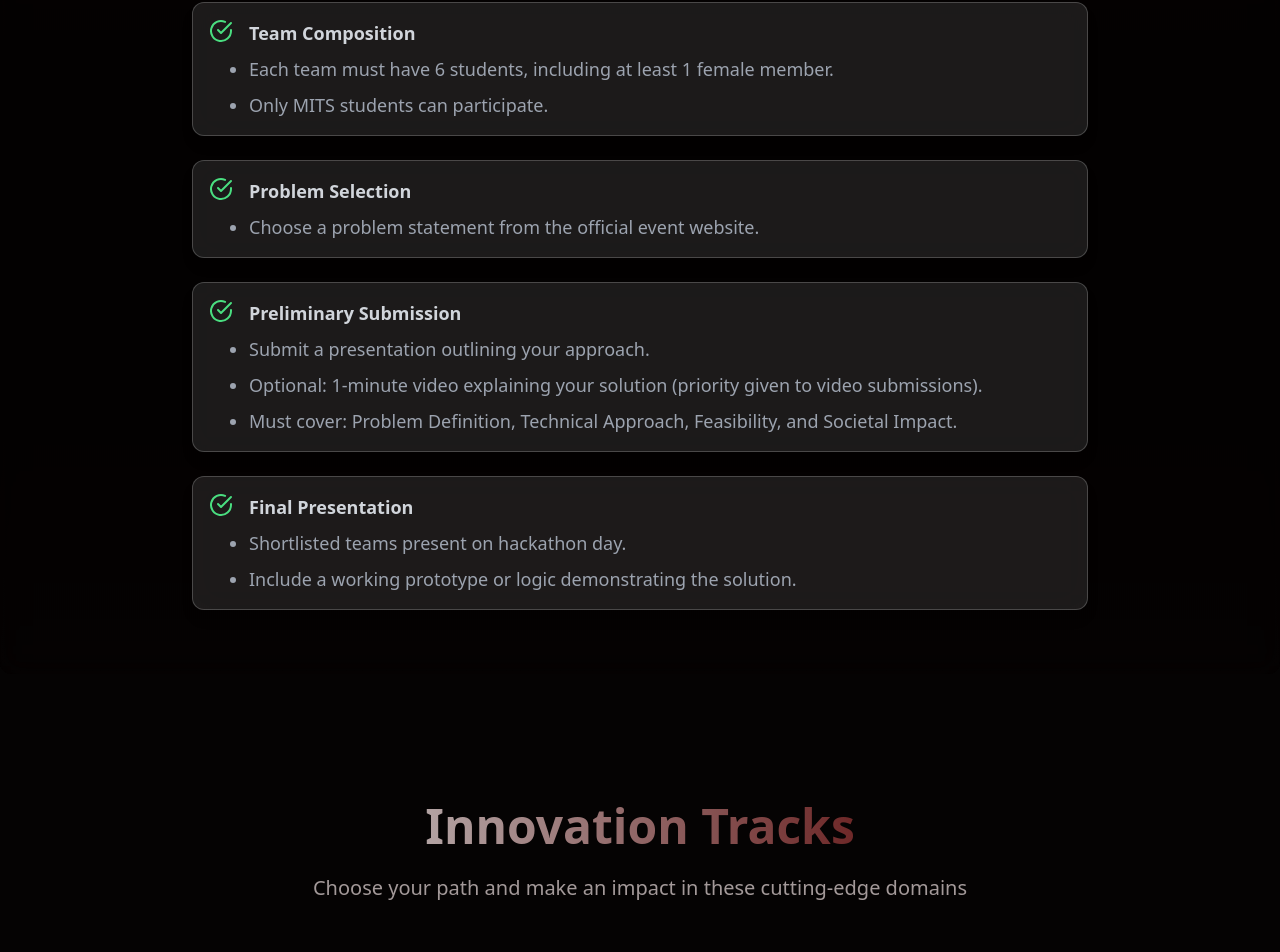
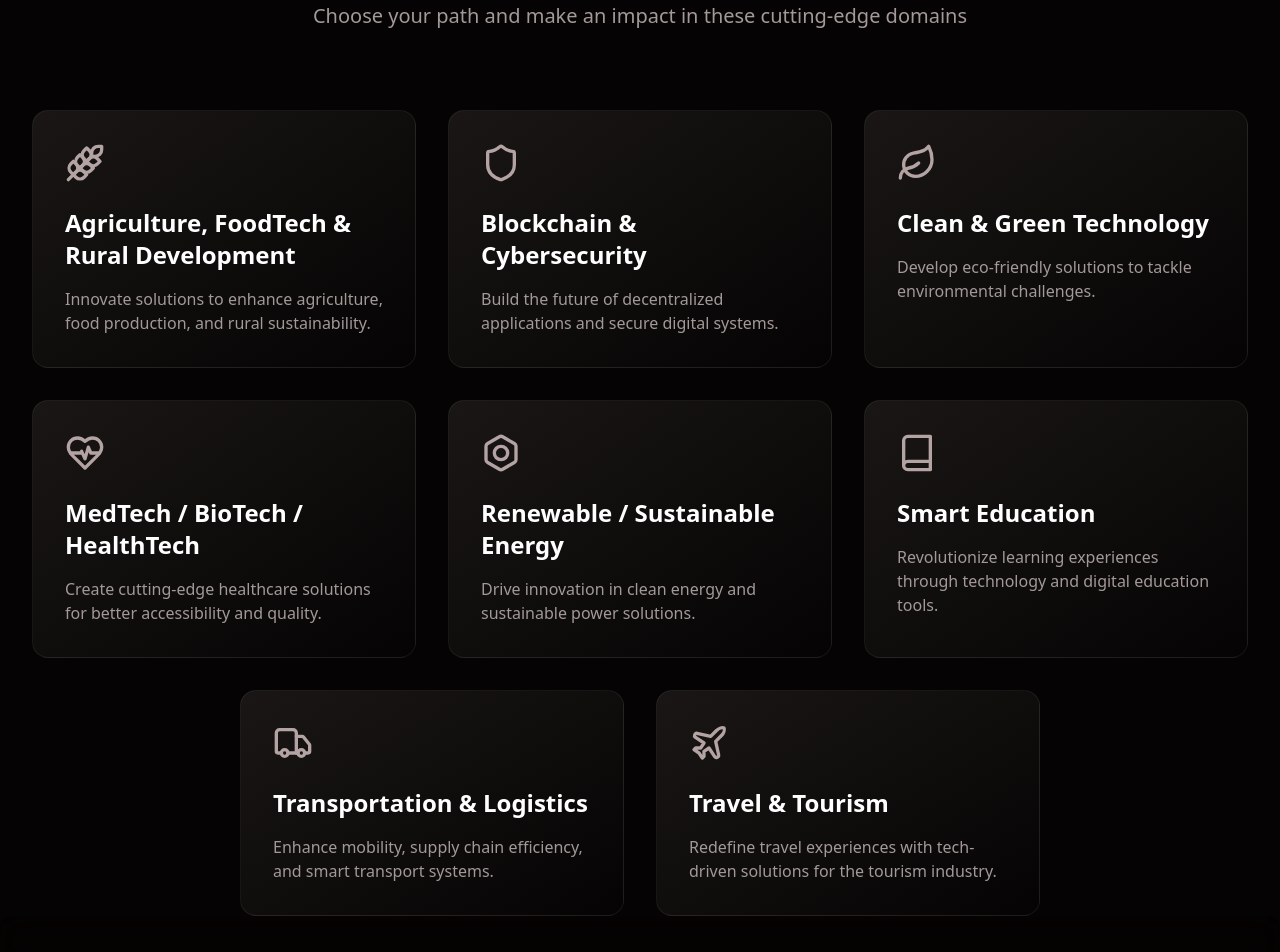
Before and after one commit to ayushmanlakshkar/CODE-COALESCENCE, a React (Vite) app: page / in a window 1280 px wide. Shown: the part 1820-2772 px from the top of the page. Built offline with nearby package versions, Linux system fonts and the light colour scheme.

Commit message:
updated the website

```diff
--- a/index.html
+++ b/index.html
@@ -2,7 +2,7 @@
 <html lang="en">
   <head>
     <meta charset="UTF-8" />
-    <link rel="icon" type="image/svg+xml" href="/vite.svg" />
+    <link rel="icon" type="image/svg+xml" href="/src/assets/logo.png" />
     <meta name="viewport" content="width=device-width, initial-scale=1.0" />
     <title>CODE COALESCENCE</title>
   </head>
--- a/package.json
+++ b/package.json
@@ -13,7 +13,8 @@
     "framer-motion": "^12.4.3",
     "lucide-react": "^0.344.0",
     "react": "^18.3.1",
-    "react-dom": "^18.3.1"
+    "react-dom": "^18.3.1",
+    "react-intersection-observer": "^9.15.1"
   },
   "devDependencies": {
     "@eslint/js": "^9.9.1",
--- a/src/App.tsx
+++ b/src/App.tsx
@@ -7,7 +7,7 @@ import TracksSection from './components/TracksSection';
 // import SponsorSection from './components/SponsorSection';
 import FaqSection from './components/FaqSection';
 // import ContactSection from './components/ContactSection';
-import Footer from './components/Footer';
+// import Footer from './components/Footer';
 import { TimelineSection } from './components/TimelineSection';
 import Navbar from './components/Navbar';
 import background from './assets/background.png';
@@ -70,13 +70,15 @@ function App() {
       {/* About Section */}
       <AboutSection />
 
+      {/* Tracks Section */}
+      <TracksSection />
+
       {/* guidelines */}
       <Guidelines/>
 
       {/* Timeline Section */}
-      {/* <TimelineSection /> */}
-      {/* Tracks Section */}
-      <TracksSection />
+      <TimelineSection />
+
 
       {/* Sponsors Section */}
       {/* <SponsorSection/> */}
--- a/src/components/Guidelines.tsx
+++ b/src/components/Guidelines.tsx
@@ -1,14 +1,39 @@
 import { CheckCircle } from "lucide-react";
-import { motion } from "framer-motion";
+import { motion, useAnimation } from "framer-motion";
+import { useEffect } from "react";
+import { useInView } from "react-intersection-observer";
 
 export default function HackathonGuidelines() {
+  const controls = useAnimation();
+  const { ref, inView } = useInView({ threshold: 0.2 });
+
+  useEffect(() => {
+    if (inView) {
+      controls.start("visible");
+    } else {
+      controls.start("hidden");
+    }
+  }, [inView, controls]);
+
   return (
-    <section className="relative bg-gradient-to-b from-surface-dark via-black to-surface-dark text-white py-16 px-6 lg:px-24">
+    <section
+      ref={ref}
+      id="guidelines"
+      className="relative bg-gradient-to-b from-surface-dark via-black to-surface-dark text-white py-16 pt-32 px-6 lg:px-24"
+    >
       {/* Background Overlay */}
       <div className="absolute inset-0 bg-surface-dark/60 backdrop-blur-md z-0 rounded-xl" />
 
       {/* Content Container */}
-      <div className="relative z-10 max-w-4xl mx-auto text-center">
+      <motion.div
+        className="relative z-10 max-w-4xl mx-auto text-center"
+        initial="hidden"
+        animate={controls}
+        variants={{
+          hidden: { opacity: 0, y: 50 },
+          visible: { opacity: 1, y: 0, transition: { duration: 0.8 } },
+        }}
+      >
         <div className="flex gap-3 text-5xl font-bold text-center justify-center items-center mb-5">
           🚀
           <span className="flex gap-4 bg-gradient-to-r from-primary to-secondary text-transparent bg-clip-text">
@@ -25,23 +50,26 @@ export default function HackathonGuidelines() {
             <GuidelineCard key={index} guideline={guideline} index={index} />
           ))}
         </ul>
-      </div>
+      </motion.div>
     </section>
   );
 }
 
-// Guideline Card (Always Expanded)
+// Guideline Card (Repeats Every Time on Scroll)
 interface Guideline {
   point: string;
   subPoints: string[];
 }
 
 function GuidelineCard({ guideline, index }: { guideline: Guideline; index: number }) {
+  const { ref, inView } = useInView({ threshold: 0.2 });
+
   return (
     <motion.li
+      ref={ref}
       key={index}
       initial={{ opacity: 0, x: -20 }}
-      animate={{ opacity: 1, x: 0 }}
+      animate={inView ? { opacity: 1, x: 0 } : { opacity: 0, x: -20 }}
       transition={{ delay: index * 0.2, duration: 0.5 }}
       className="p-4 bg-white/10 backdrop-blur-lg rounded-xl border border-white/20 shadow-lg"
     >
@@ -50,11 +78,11 @@ function GuidelineCard({ guideline, index }: { guideline: Guideline; index: numb
         <span className="text-gray-300 font-semibold">{guideline.point}</span>
       </div>
 
-      {/* Subpoints are always visible */}
+      {/* Subpoints Animation */}
       {guideline.subPoints.length > 0 && (
         <motion.ul
           initial={{ opacity: 0, y: -10 }}
-          animate={{ opacity: 1, y: 0 }}
+          animate={inView ? { opacity: 1, y: 0 } : { opacity: 0, y: -10 }}
           transition={{ duration: 0.5, ease: "easeInOut" }}
           className="mt-2 ml-10 space-y-2 text-gray-400 list-disc md:ml-10"
         >
--- a/src/components/TimelineSection.tsx
+++ b/src/components/TimelineSection.tsx
@@ -1,18 +1,18 @@
-import { Clock } from "lucide-react";
+// import { Clock } from "lucide-react";
 import timeline from '../assets/timeline.png'
 
 export const TimelineSection = () => (
-    <section id="timeline" className="py-32 relative">
+    <section id="timeline" className="pt-32 relative">
         <div className="absolute inset-0 bg-gradient-to-b from-black via-black/95 to-black" />
         <div className="max-w-7xl mx-auto px-4 relative">
-          <div className="text-center flex justify-center">
+          {/* <div className="text-center flex justify-center">
             <h2 className="text-5xl font-bold mb-6">
               <span className="flex gap-4 bg-gradient-to-r from-primary to-secondary text-transparent bg-clip-text">
                 Timeline
                 <Clock className="w-12 h-12 text-primary mx-auto" />
               </span>
             </h2>
-          </div>
+          </div> */}
           <div className='w-full justify-center flex md:px-20'>
             <img className=' w-full md:w-8/12' src={timeline} />
           </div>
--- a/src/components/TracksSection.tsx
+++ b/src/components/TracksSection.tsx
@@ -1,41 +1,51 @@
-import { Brain, Cpu, Heart, Leaf, Shield, Zap } from 'lucide-react'
-import React from 'react'
+import { Bolt, Book, HeartPulse, Leaf, Plane, Shield, Truck, Wheat } from 'lucide-react'
 
 function TracksSection() {
   const tracks = [
     {
-      icon: Brain,
-      title: 'AI/ML',
-      description: 'Push the boundaries of artificial intelligence and machine learning.'
+      icon: Wheat,
+      title: 'Agriculture, FoodTech & Rural Development',
+      description: 'Innovate solutions to enhance agriculture, food production, and rural sustainability.'
     },
     {
       icon: Shield,
       title: 'Blockchain & Cybersecurity',
-      description: 'Build the future of decentralized applications and blockchain tech.'
-    },
-    {
-      icon: Cpu,
-      title: 'FinTech',
-      description: 'Revolutionize financial services with innovative solutions.'
-    },
-    {
-      icon: Heart,
-      title: 'MedTech / BioTech / HealthTech',
-      description: 'Create solutions that improve healthcare accessibility and quality.'
+      description: 'Build the future of decentralized applications and secure digital systems.'
     },
     {
       icon: Leaf,
       title: 'Clean & Green Technology',
-      description: 'Develop tech solutions for environmental challenges.'
+      description: 'Develop eco-friendly solutions to tackle environmental challenges.'
     },
     {
-      icon: Zap,
-      title: 'Open Innovation',
-      description: 'Choose your own path and surprise us with your creativity.'
+      icon: HeartPulse,
+      title: 'MedTech / BioTech / HealthTech',
+      description: 'Create cutting-edge healthcare solutions for better accessibility and quality.'
+    },
+    {
+      icon: Bolt,
+      title: 'Renewable / Sustainable Energy',
+      description: 'Drive innovation in clean energy and sustainable power solutions.'
+    },
+    {
+      icon: Book,
+      title: 'Smart Education',
+      description: 'Revolutionize learning experiences through technology and digital education tools.'
+    },
+    {
+      icon: Truck,
+      title: 'Transportation & Logistics',
+      description: 'Enhance mobility, supply chain efficiency, and smart transport systems.'
+    },
+    {
+      icon: Plane,
+      title: 'Travel & Tourism',
+      description: 'Redefine travel experiences with tech-driven solutions for the tourism industry.'
     }
-  ]
+  ];
+
   return (
-    <section id="tracks" className="py-32 relative">
+    <section id="tracks" className="pt-32 relative">
     <div className="max-w-7xl mx-auto px-4">
       <div className="text-center mb-20">
         <h2 className="text-5xl font-bold mb-6">
@@ -47,9 +57,9 @@ function TracksSection() {
           Choose your path and make an impact in these cutting-edge domains
         </p>
       </div>
-      <div className="grid md:grid-cols-2 lg:grid-cols-3 gap-8">
+      <div className="flex flex-wrap gap-8 justify-center">
         {tracks.map((track, index) => (
-          <div key={index} className="group relative">
+          <div key={index} className="group relative w-96 flex">
             <div className="absolute inset-0 bg-gradient-to-r from-primary to-secondary rounded-2xl blur-lg opacity-0 group-hover:opacity-20 transition-opacity" />
             <div className="relative bg-gradient-to-br from-surface-light to-surface-dark p-8 rounded-2xl border border-primary/10 hover:border-primary/30 transition-all">
               <track.icon className="w-10 h-10 text-primary mb-6" />
--- a/tailwind.config.js
+++ b/tailwind.config.js
@@ -28,6 +28,9 @@ export default {
           muted: '#a39999',   // muted text
           subtle: '#665e5e',  // subtle text
         }
+      },
+      screens:{
+        "nav":"950px"
       }
     },
   },
```
Also changed, not shown: src/components/Navbar.tsx (+35 -25 lines), src/assets/timeline.png, 1 other file (tests, documents, lock files or other folders).
